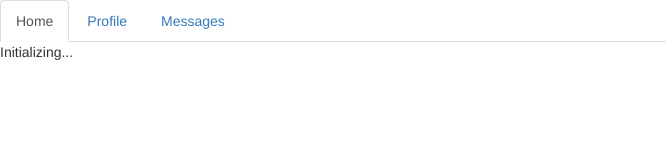
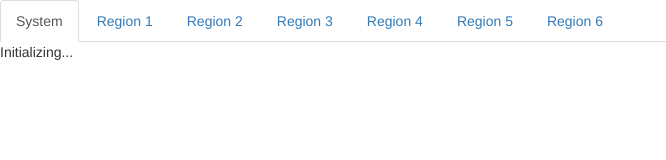
Before and after one commit to devonkel/tpd, a website: page index.html in a window 1280 px wide. Shown: the whole page, without its empty margins (0-666 px from the left). Drawn offline with nearby package versions, Linux system fonts and the light colour scheme; no server answers.

Commit message:
6 Region HTML change

```diff
--- a/index.html
+++ b/index.html
@@ -18,9 +18,12 @@
   </head>
   <body>
       <ul class="nav nav-tabs">
-          <li role="presentation" class="active"><a href="/">Home</a></li>
-          <li role="presentation"><a href="/">Profile</a></li>
-          <li role="presentation"><a href="/">Messages</a></li>
+          <li role="presentation" class="active"><a href="/">System</a></li>
+          <li role="presentation"><a href="/">Region 1</a></li>
+          <li role="presentation"><a href="/">Region 2</a></li>
+          <li role="presentation"><a href="/">Region 3</a></li>
+          <li role="presentation"><a href="/">Region 4</a></li>                   <li role="presentation"><a href="/">Region 5</a></li>
+          <li role="presentation"><a href="/">Region 6</a></li>
       </ul>
       <div id="dynamic">Initializing...</div>
     <!-- jQuery (necessary for Bootstrap's JavaScript plugins) -->
```
